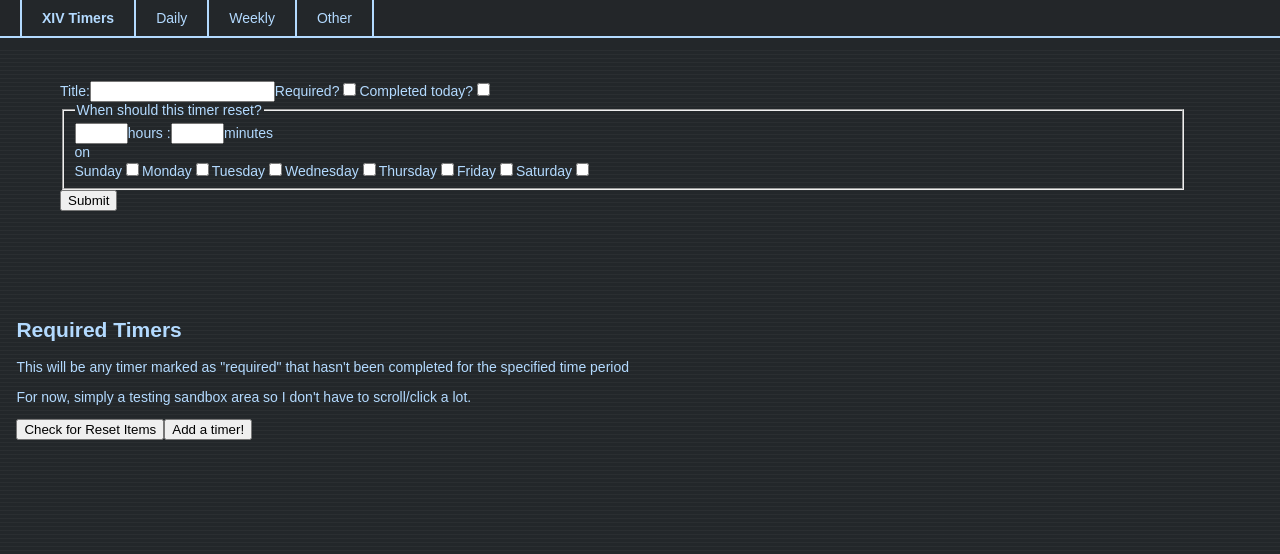
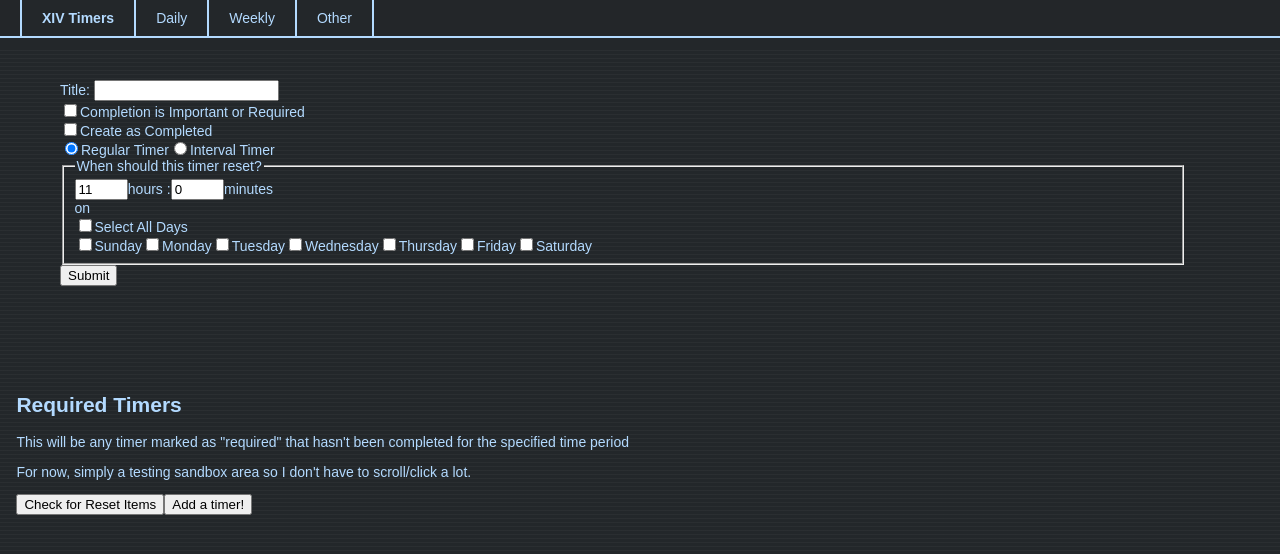
Before and after one commit to ceg9498/todo-timers, a React (Create React App) app: page / in a window 1280 px wide. Both pictures are taken after a click on the button "Add a timer!". Shown: the top 554 px of the page. Built offline with nearby package versions, Linux system fonts and the light colour scheme.

Commit message:
Finish basic Interval Timer.

```diff
--- a/src/component/addForm.tsx
+++ b/src/component/addForm.tsx
@@ -8,15 +8,19 @@ export default class AddForm extends React.Component<any,any>{
       title: "",
       required: false,
       isCompleted: false,
-      hours: "11",
-      minutes: "00",
+      timerType: "regular",
+      hour: 11,
+      minute: 0,
+      allDays: false,
       sun: false,
       mon: false,
       tue: false,
       wed: false,
       thu: false,
       fri: false,
-      sat: false
+      sat: false,
+      unitValue: 0,
+      unitType: "hours"
     };
   }
 
@@ -26,14 +30,19 @@ export default class AddForm extends React.Component<any,any>{
     const name = target.name;
 
     // cleanse hour/minute data
+    if(name === "hour" || name === "minute"){
+      if(typeof value !== "number"){
+        value = 0;
+      }
+    }
     if(name === "hour"){
       value = parseInt(value);
       console.log("Hour value is: ",value)
       if(value < 0 || value > 24){
         console.error("Hour value is invalid", value)
         return
-      } else if(value === 0){
-        value = "00"
+      } else if(value === undefined){
+        value = 0;
       }
     } else if(name === "minute"){
       value = parseInt(value);
@@ -41,24 +50,52 @@ export default class AddForm extends React.Component<any,any>{
       if(value < 0 || value >= 60){
         console.error("Minute value is invalid", value)
         return
-      } else if(value === 0){
-        value = "00"
+      } else if(value === undefined){
+        value = 0;
       }
     }
-    // Day of Week data is calculated/formatted in calculateDayOfWeek()
 
+    // setState for allDays is slightly more involved
+    if(name === "allDays"){
+      console.log("all days toggled")
+      this.setState({
+        sun: true,
+        mon: true,
+        tue: true,
+        wed: true,
+        thu: true,
+        fri: true,
+        sat: true
+      });
+    }
     this.setState({
       [name]: value
     });
+  }
+
+  intervalPeriod = () => {
+    let period = 'i-' + this.state.unitValue + '-' + this.state.unitType;
+    console.log(period);
+    return period;
+  }
+
+  regularPeriod = () => {
+    let period = 'r-0000-00-00-' + this.state.hour + '-' + this.state.minute + '-';
+    period += this.calculateDayOfWeek();
+    console.log(period);
+    return period;
   }
 
   handleSubmit = (event:any) => {
     event.preventDefault();
 
     // calculate the reset period
-    let period = 'r-0000-00-00-' + this.state.hour + '-' + this.state.minute + '-';
-    period += this.calculateDayOfWeek();
-    console.log(period);
+    let period:String;
+    if(this.state.timerType === "interval"){
+      period = this.intervalPeriod();
+    } else {
+      period = this.regularPeriod();
+    }
 
     let completed = []
     if(this.state.isCompleted){
@@ -80,6 +117,9 @@ export default class AddForm extends React.Component<any,any>{
 
   calculateDayOfWeek(){
     let DoW = "";
+    if(this.state.allDays){
+      DoW = "0123456";
+    } else {
       if(this.state.sun){
         DoW += '0';
       }
@@ -101,33 +141,55 @@ export default class AddForm extends React.Component<any,any>{
       if(this.state.sat){
         DoW += '6';
       }
+    }
     return DoW;
   }
 
   render(){
   return(
     <form onSubmit={this.handleSubmit}>
-      <label>Title:
+      <label>Title:&nbsp;
         <input
           type="text"
           name="title"
           value={this.state.title}
           onChange={this.handleChange} />
-      </label>
-      <label>Required?
+      </label><br/>
+      <label>
         <input
           type="checkbox"
           name="required"
           value={this.state.required}
           onChange={this.handleChange} />
-      </label>
-      <label>Completed today?
+        Completion is Important or Required
+      </label><br/>
+      <label>
         <input
           type="checkbox"
           name="isCompleted"
           value={this.state.isCompleted}
           onChange={this.handleChange} />
+        Create as Completed
+      </label><br/>
+      <label>
+        <input
+          type="radio"
+          name="timerType"
+          value="regular"
+          checked={this.state.timerType === "regular"}
+          onChange={this.handleChange} />
+        Regular Timer
       </label>
+      <label>
+        <input
+          type="radio"
+          name="timerType"
+          value="interval"
+          checked={this.state.timerType === "interval"}
+          onChange={this.handleChange} />
+        Interval Timer
+      </label>
+      {this.state.timerType === "regular" ?
       <fieldset>
         <legend>When should this timer reset?</legend>
           <label>
@@ -145,35 +207,69 @@ export default class AddForm extends React.Component<any,any>{
               onChange={this.handleChange} />
           minutes</label>
           <br/>on<br/>
-          <label>Sunday
+          <label>
+            <input type="checkbox" name="allDays" value={this.state.allDays}
+              onChange={this.handleChange} />
+            Select All Days
+          </label><br/>
+          <label>
             <input type="checkbox" name="sun" value={this.state.sun}
               onChange={this.handleChange} />
+            Sunday
           </label>
-          <label>Monday
+          <label>
             <input type="checkbox" name="mon" value={this.state.mon}
               onChange={this.handleChange} />
+            Monday
           </label>
-          <label>Tuesday
+          <label>
             <input type="checkbox" name="tue" value={this.state.tue}
               onChange={this.handleChange} />
+            Tuesday
           </label>
-          <label>Wednesday
+          <label>
             <input type="checkbox" name="wed" value={this.state.wed}
               onChange={this.handleChange} />
+            Wednesday
           </label>
-          <label>Thursday
+          <label>
             <input type="checkbox" name="thu" value={this.state.thu}
               onChange={this.handleChange} />
+            Thursday
           </label>
-          <label>Friday
+          <label>
             <input type="checkbox" name="fri" value={this.state.fri}
               onChange={this.handleChange} />
+            Friday
           </label>
-          <label>Saturday
+          <label>
             <input type="checkbox" name="sat" value={this.state.sat}
               onChange={this.handleChange} />
+            Saturday
           </label>
       </fieldset>
+      :
+      <fieldset>
+        <legend>When should this timer reset?</legend>
+        <label>
+          <input
+            type="number"
+            name="unitValue"
+            value={this.state.unitValue}
+            onChange={this.handleChange} />
+        </label>
+        <label>
+          <select
+            name="unitType"
+            value={this.state.unitType}
+            onChange={this.handleChange}>
+            <option value="minutes">minutes</option>
+            <option value="hours">hours</option>
+            <option value="days">days</option>
+          </select>
+        </label>
+      </fieldset>
+      }
       <input type="submit" value="Submit" />
     </form>
   );
```
Lines whose indentation alone changed are shown as unchanged.
